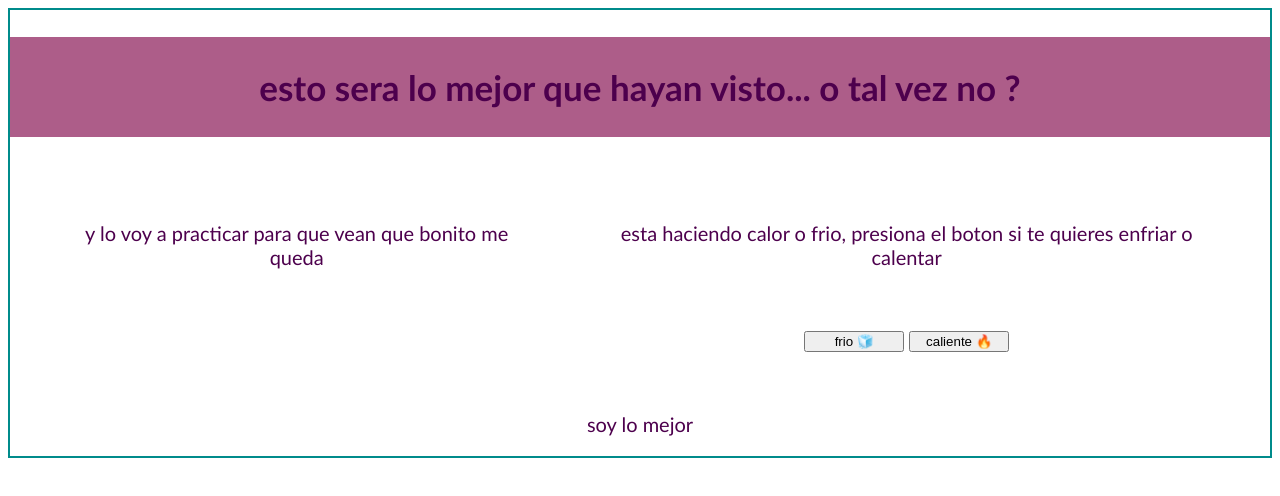
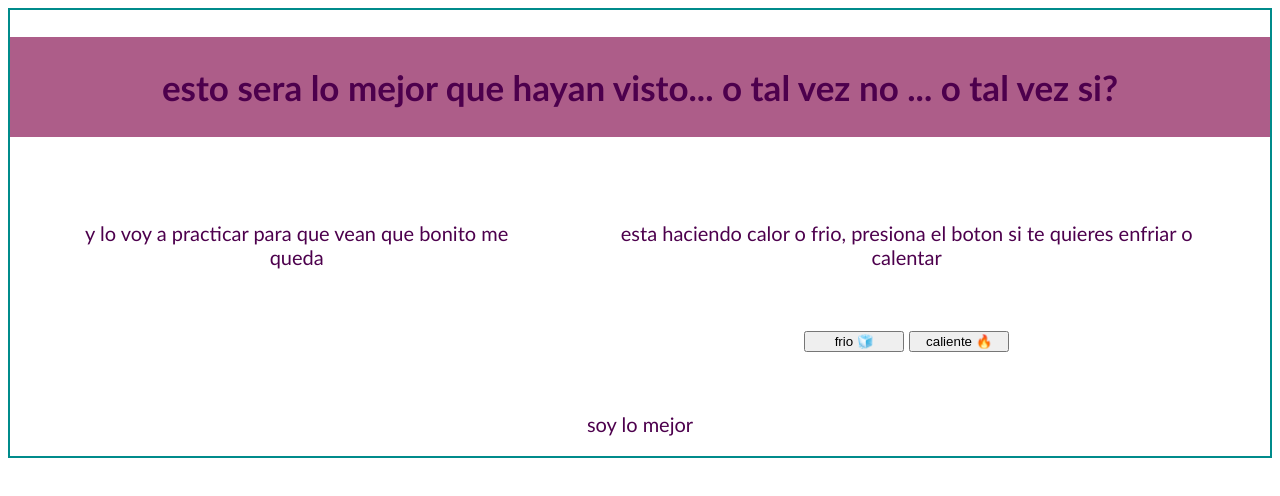
Before and after one commit to danielerm23/cursodegit, a plain HTML site: page paginagit.html in a window 1280 px wide. Drawn offline with Linux system fonts and the light colour scheme.

Commit message:
Update paginagit.html
lo cambié con un mensaje mas atrevido

```diff
--- a/paginagit.html
+++ b/paginagit.html
@@ -7,7 +7,7 @@
     </head>
     <body>
         <div id="contenedor1">
-            <h1><span id="tagline">esto sera lo mejor que hayan visto... o tal vez no ?</span></h1>
+            <h1><span id="tagline">esto sera lo mejor que hayan visto... o tal vez no ... o tal vez si?</span></h1>
 
             <div id="contenedor2">
                 <p class="espacioentrelineas">y lo voy a practicar para que vean que bonito me queda</p>
```
